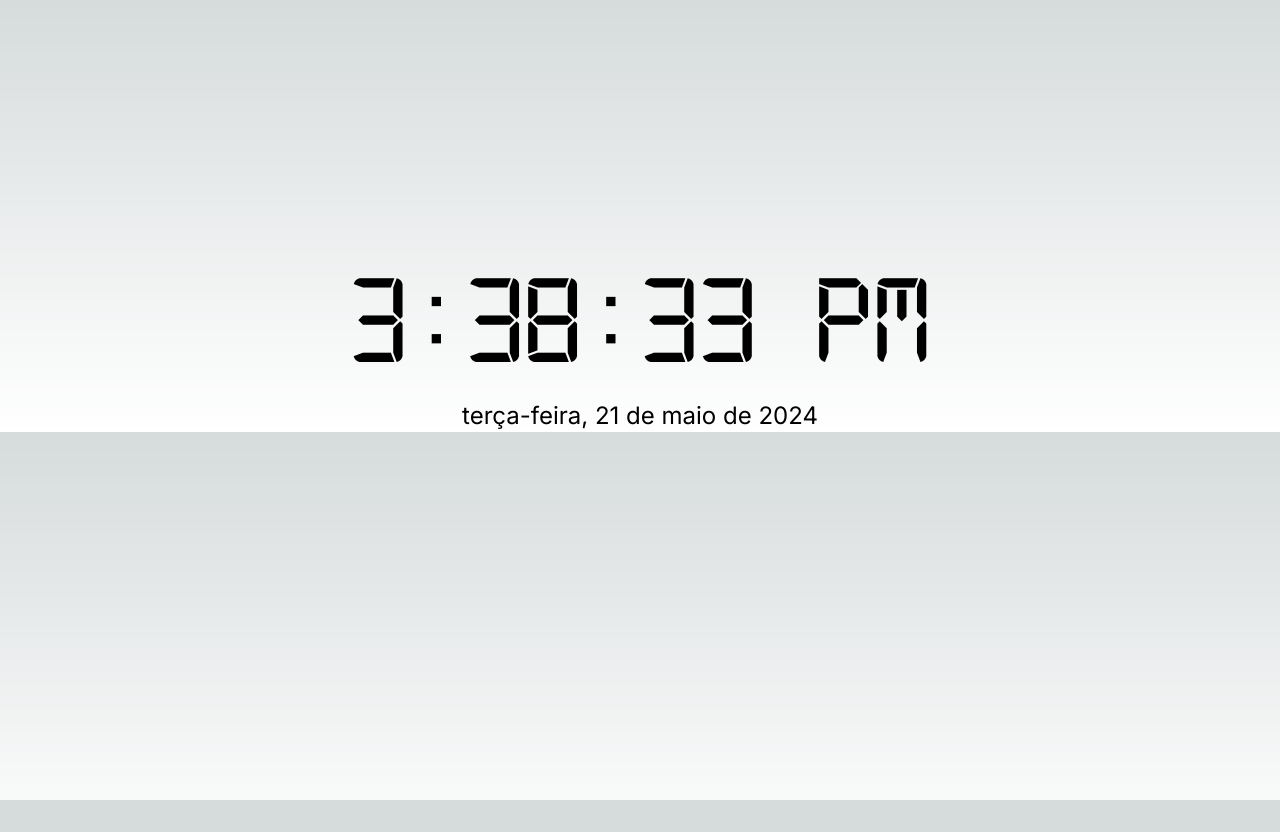
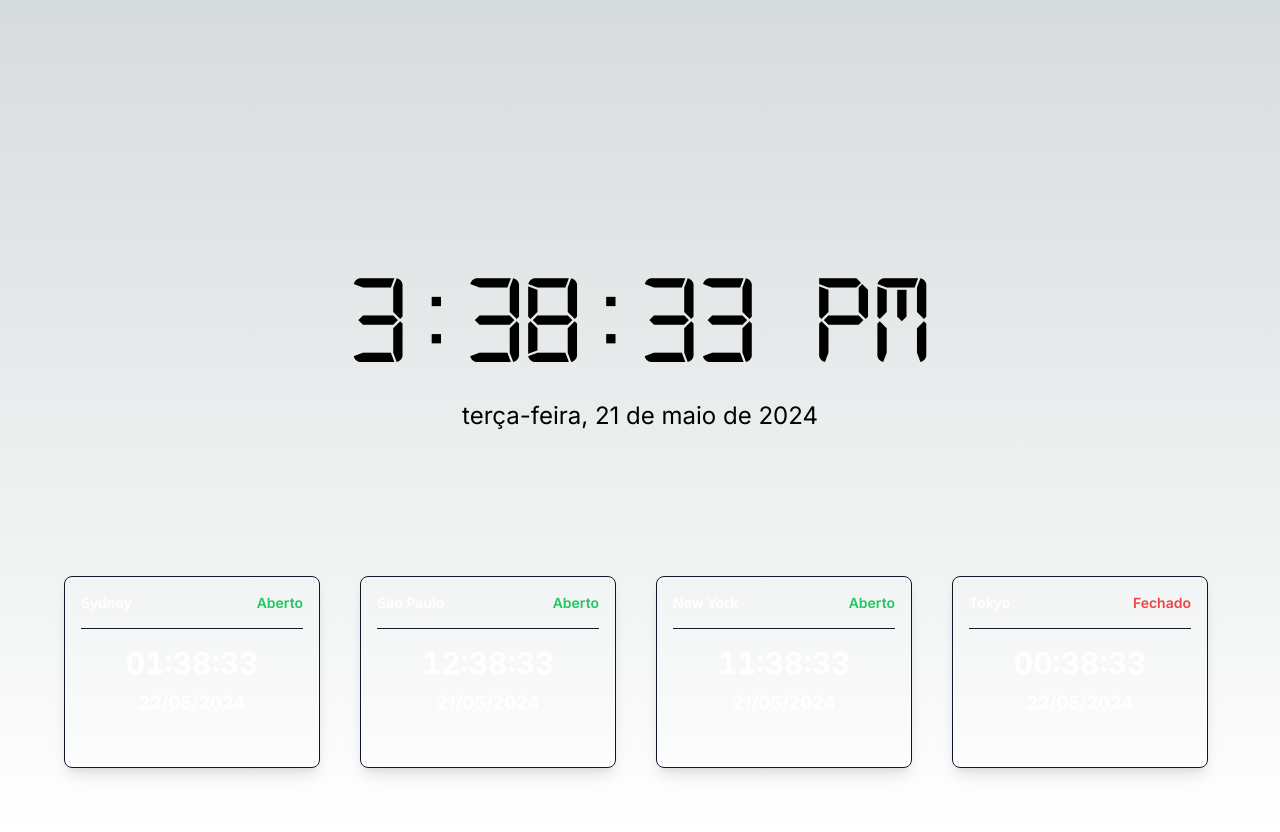
Before and after one commit to ViniciusRodrigues10/market-clock, a Next.js app: page / in a window 1280 px wide. Before the commit the page ends 800 px from the top, so only its background shows below. Built offline with nearby package versions, Linux system fonts and the light colour scheme.

Commit message:
refactor: code refactoring

```diff
--- a/src/app/page.tsx
+++ b/src/app/page.tsx
@@ -1,5 +1,7 @@
 import { Clock } from './components/Clock';
 import { Calendar } from './components/Calendar';
+import { ClockCard } from './components/ClockCard-errado';
+import { ClockCity } from './components/ClockCity';
 import localFont from '@next/font/local';
 const digital = localFont({ src: './fonts/digital.ttf' })
 
@@ -12,6 +14,8 @@ export default function Home() {
       </div>
 
       <Calendar />
+      <ClockCity />
+      {/* <ClockCard/> */}
     </main>
   );
 }
```
